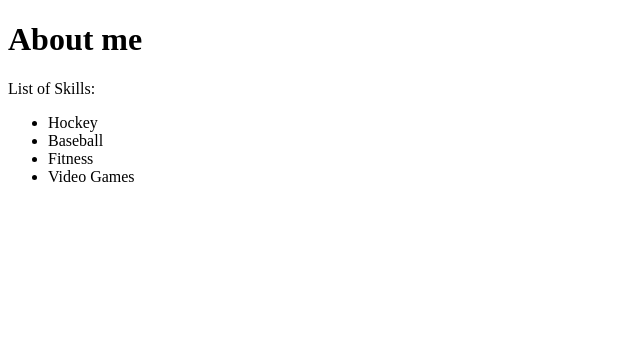
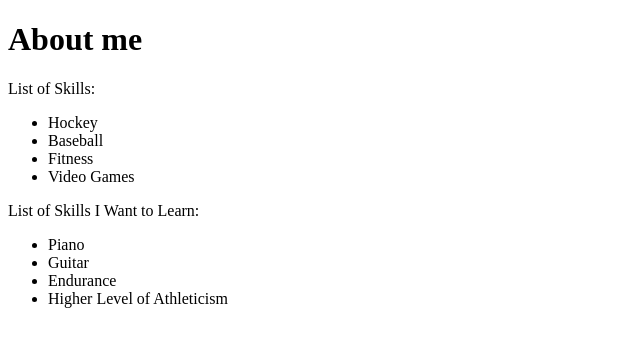
Before and after one commit to LoganR11/mtm6201_w26_aboutme, a plain HTML site: page index.html in a window 1280 px wide. Shown: the whole page, without its empty margins (0-640 px from the left). Drawn offline with Linux system fonts and the light colour scheme.

Commit message:
Skills I want to learn

```diff
--- a/index.html
+++ b/index.html
@@ -17,6 +17,13 @@
             <li>Fitness</li>
             <li>Video Games</li>
         </ul>
+        <p>List of Skills I Want to Learn:</p>
+        <ul>
+            <li>Piano</li>
+            <li>Guitar</li>
+            <li>Endurance</li>
+            <li>Higher Level of Athleticism</li>
+        </ul>
     </main>
 </body>
 </html>
```
